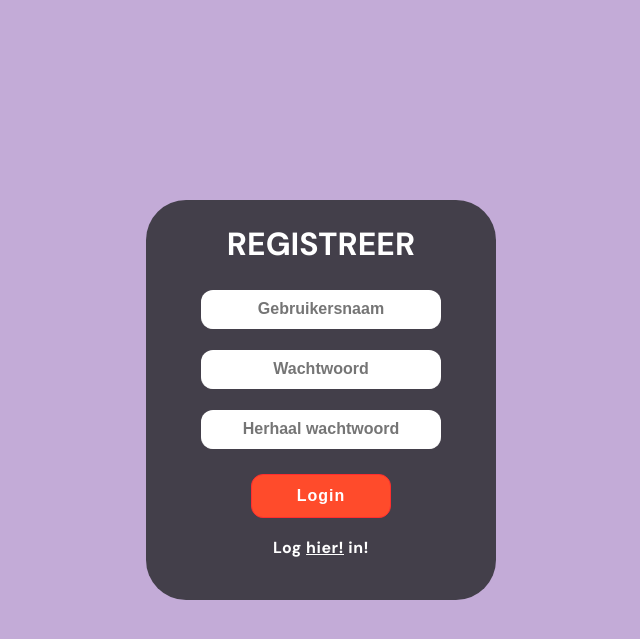
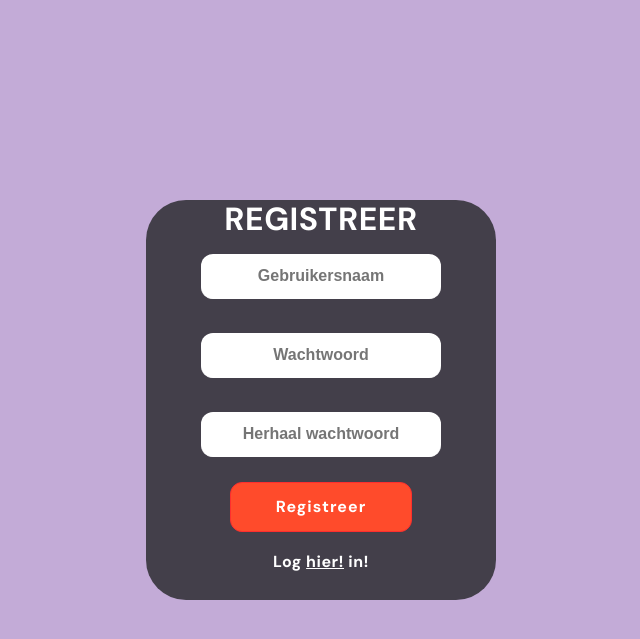
Before and after one commit to timvdlee/A4, a Django app: page /registreer/ in a window 1280 px wide. Shown: the top 639 px of the page, without its empty margins (319-959 px from the left). Run offline with Django 4.2, Linux system fonts and the light colour scheme; some libraries are stand-ins or nearby versions.

Commit message:
alerts toegevoegt en button van registreer pagina de goede tekst geven.

```diff
--- a/Project_A4/accounts/views.py
+++ b/Project_A4/accounts/views.py
@@ -14,10 +14,8 @@ def login_view(request):
             login(request, user)
             return redirect("/")
         else:
-            messages = get_error_message(login_form)
             context = {
-            "login_form": login_form,
-            "messages": messages,
+                "login_form": login_form,
             }
             return render(request, "accounts/login.html", context)
     else:
@@ -37,12 +35,9 @@ def register_view(request):
             login(request, user)
             return redirect('/')
         else:
-            messages = get_error_message(register_form)
             context = {
-            "register_form": register_form,
-            "messages": messages,
+                "register_form": register_form,
             }
-            print(messages)
             return render(request, "accounts/registreer.html", context)
     else:
         register_form = UserCreationForm(request.POST or None)
--- a/Project_A4/static/css/login_register.css
+++ b/Project_A4/static/css/login_register.css
@@ -1,3 +1,4 @@
+@import url("https://fonts.googleapis.com/css?family=DM+Sans:400,500,700&display=swap");
 body{
     overflow: hidden;
 }
@@ -80,14 +81,25 @@ letter-spacing: 0.5px;
 margin: 20px 0 30px;
 color: white;
 }
-h1 {
-font-weight: bold;
+.login-text, .register-text {
+font-size: 2em;
+font-family: 'DM Sans', sans-serif;
+color: white;
+font-weight: 600;
 margin: 0;
-color: white;
+margin-bottom: 25px;
+margin-top: 10px;
 }
+
 
 
 .pp {
     color: red;
     margin-top: -22px;
   }
+
+.spacer {
+    display: flex;
+    flex-direction: column;
+    gap: 5px;
+}
--- a/Project_A4/templates/accounts/registreer.html
+++ b/Project_A4/templates/accounts/registreer.html
@@ -1,29 +1,43 @@
 {% load widget_tweaks %}
 {% load static %}
 
+{% block head %}
+<link href="https://cdn.jsdelivr.net/npm/bootstrap@5.3.0-alpha2/dist/css/bootstrap.min.css" rel="stylesheet" integrity="sha384-aFq/bzH65dt+w6FI2ooMVUpc+21e0SRygnTpmBvdBgSdnuTN7QbdgL+OapgHtvPp" crossorigin="anonymous">
+<link rel="stylesheet" href="{% static '/css/style.css' %}">
+<link rel="stylesheet" href="{% static '/css/login_register.css' %}">
+<script src="https://kit.fontawesome.com/c2c6ce3227.js" crossorigin="anonymous"></script>
+<script src="https://cdn.jsdelivr.net/npm/bootstrap@5.3.0-alpha2/dist/js/bootstrap.bundle.min.js" integrity="sha384-qKXV1j0HvMUeCBQ+QVp7JcfGl760yU08IQ+GpUo5hlbpg51QRiuqHAJz8+BrxE/N" crossorigin="anonymous"></script>
+{% endblock head %}
+
 {% block content %}
-
-{% block extra_css %}
-<link rel="stylesheet" href="{% static '/css/login_register.css' %}">
-<link rel="stylesheet" href="{% static '/css/style.css' %}">
-{% endblock %}
-
-{%if not request.user.is_authenticated %}
+{% if not request.user.is_authenticated %}
+    {% if request.method == "POST" %}
+        {% for field in register_form %}
+            {% if field.errors %}
+                <div class="alert alert-danger bg-danger border-2 text-white mx-3 animated flipInX delay-04s d-flex align-items-center" role="alert" style="font-size: 0.8rem; margin-top:10px; margin-bottom:10px">
+                    <div class="flex-grow-1">
+                        <i class="fas fa-exclamation-triangle opacity-05 mr-2"></i>
+                        {% for error in field.errors %}
+                            {{ error }}
+                        {% endfor %}
+                    </div>
+                    <button type="button" class="btn-close" data-bs-dismiss="alert" aria-label="Close"></button>
+                </div>
+            {% endif %}
+        {% endfor %}
+    {% endif %}
     <div class="hcontainer">
         <div class="form-container sign-in-container" style="height: 400px!important;">
             <form action="" method="POST">{% csrf_token %}
-                <h1 style="margin-bottom: 25px; margin-top: 10px;">REGISTREER</h1>
-                {{register_form.username|attr:"placeholder:Gebruikersnaam"}}<br>
-                {{register_form.password1|attr:"placeholder:Wachtwoord"}}<br>
-                {{register_form.password2|attr:"placeholder:Herhaal wachtwoord"}}
-                <button type="submit" name="login_form" class="buton">Login</button>
+                <p class="register-text">REGISTREER</p>
+                <div class="spacer">
+                    {{register_form.username|attr:"placeholder:Gebruikersnaam"}}<br>
+                    {{register_form.password1|attr:"placeholder:Wachtwoord"}}<br>
+                    {{register_form.password2|attr:"placeholder:Herhaal wachtwoord"}}
+                </div>
+                <button type="submit" name="login_form" class="buton">Registreer</button>
                 <p>Log <a href="/login/">hier!</a> in!</p>
-                {% if messages %}
-                    <p class="pp">{{messages}}</p>
-                {% endif %}
             </form>
-            <div id="error-banner" class="error-banner">
-            </div>
         </div>
     </div>
 
```
Also changed, not shown: Project_A4/templates/accounts/login.html (+28 -9 lines).
